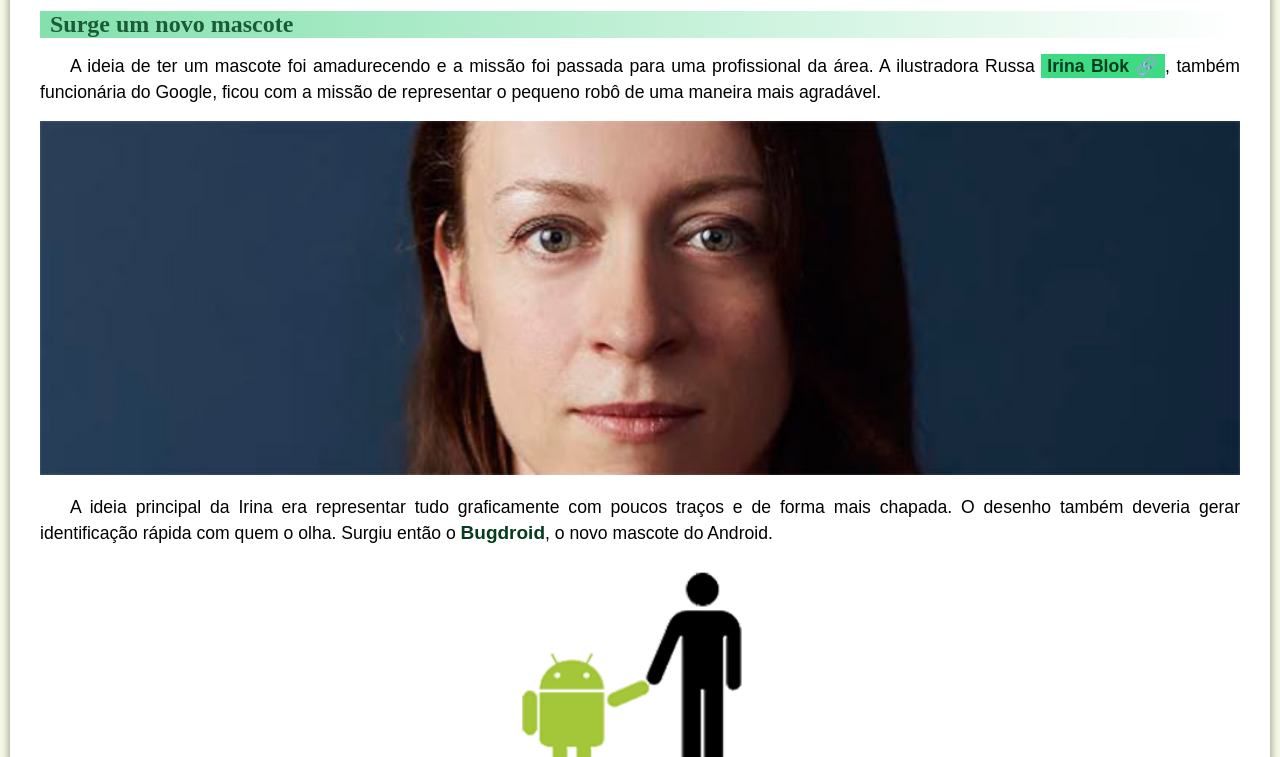
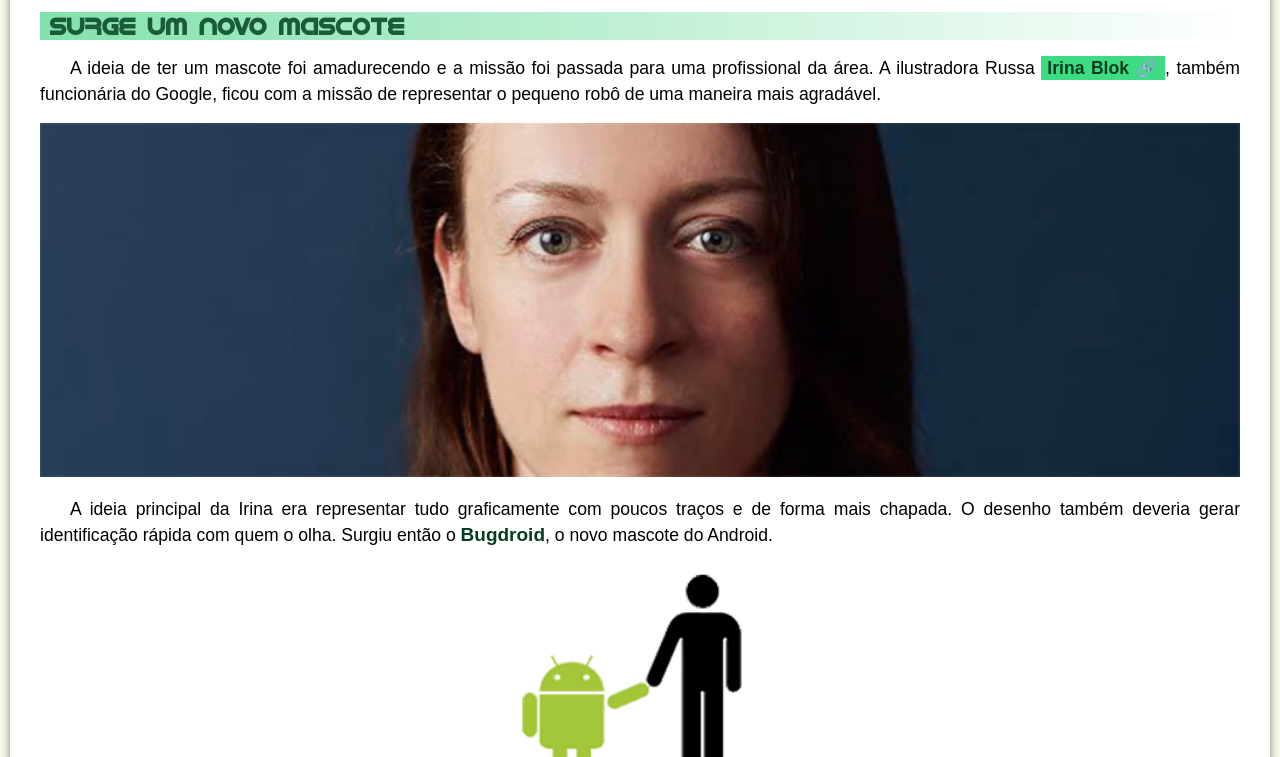
Before and after one commit to gbielmoreira/Site-Curso-Html-e-Css, a plain HTML site: page index.html in a window 1280 px wide. Shown: the part 990-1747 px from the top of the page. Drawn offline with Linux system fonts and the light colour scheme; the site is published under a folder, as on GitHub Pages, so addresses that start at the root find nothing.

Commit message:
Update style.css

```diff
--- a/style.css
+++ b/style.css
@@ -4,7 +4,7 @@
 
 @font-face {
     font-family: 'Android';
-    src: url('/fontes/idroid.otf') format('opentype');
+    src: url('fontes/idroid.otf') format('opentype');
     font-weight: normal;
 }
 :root {
```
